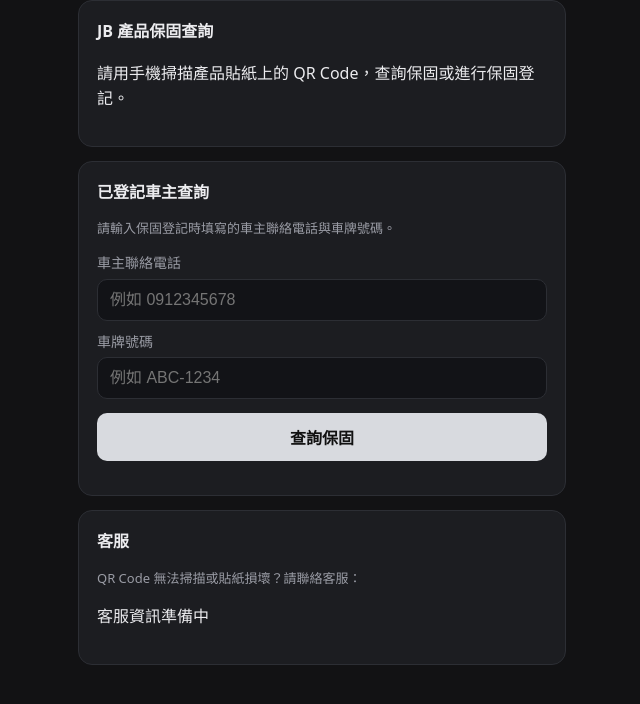
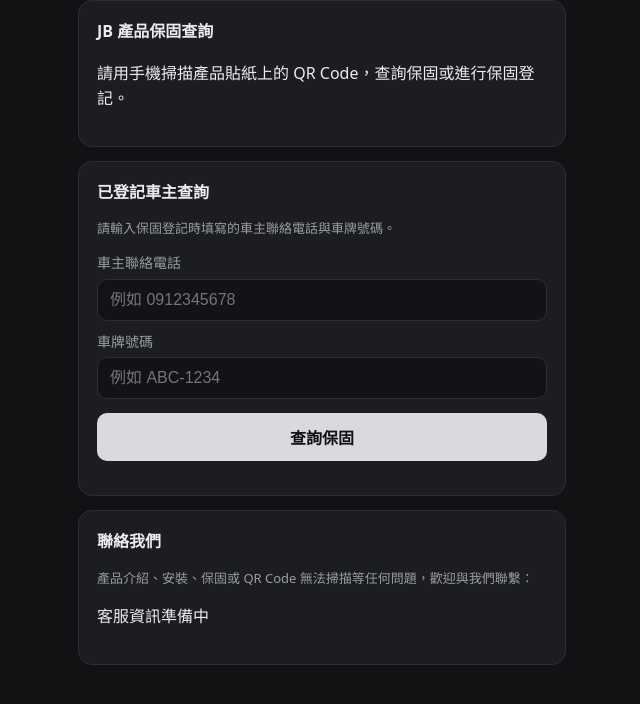
Before and after one commit to jbcartechlab/jbcartechlab.github.io, a plain HTML site: page index.html in a window 1280 px wide. Shown: the part 62-766 px from the top of the page, without its empty margins (318-958 px from the left). Drawn offline with Linux system fonts and the light colour scheme; no server answers.

Commit message:
Add files via upload

```diff
--- a/index.html
+++ b/index.html
@@ -232,7 +232,7 @@ function landing() {
     el("div", { class: "card" }, el("h2", {}, "JB 產品保固查詢"),
       el("p", {}, "請用手機掃描產品貼紙上的 QR Code，查詢保固或進行保固登記。")),
     form, products,
-    el("div", { class: "card" }, el("h2", {}, "客服"), el("p", { class: "note" }, "QR Code 無法掃描或貼紙損壞？請聯絡客服："), support));
+    el("div", { class: "card" }, el("h2", {}, "聯絡我們"), el("p", { class: "note" }, "產品介紹、安裝、保固或 QR Code 無法掃描等任何問題，歡迎與我們聯繫："), support));
   api({ action: "info" }).then(r => {
     support.replaceChildren(...linkify((r && r.support) || "客服資訊準備中"));
     const list = (r && r.products) || [];
```
